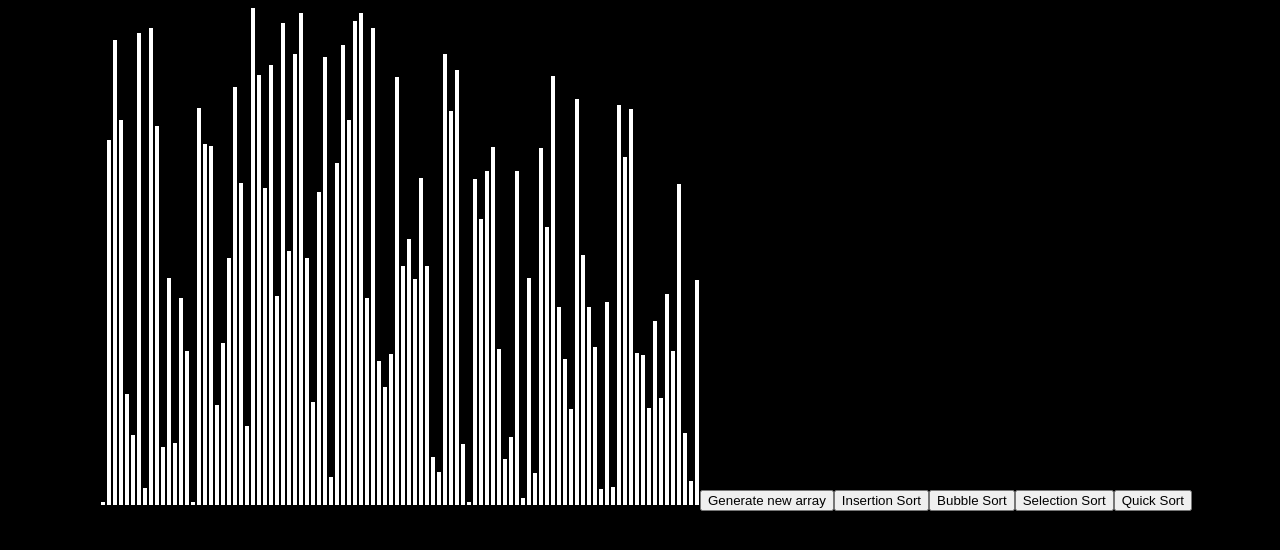
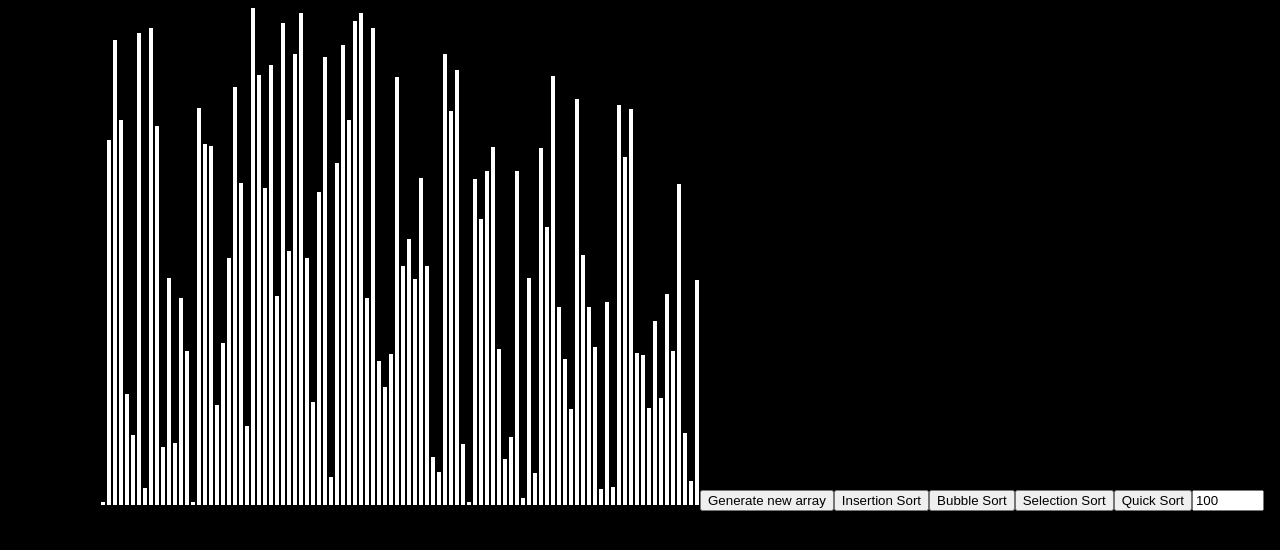
Before and after one commit to NicolasPCouts/sorting-visualizer, a React (Create React App) app: page / in a window 1280 px wide. Shown: the top 550 px of the page. Built offline with nearby package versions, Linux system fonts and the light colour scheme.

Commit message:
new input to set the number of items to sort on the array

```diff
--- a/src/SortingVisualizer/SortingVisualizer.jsx
+++ b/src/SortingVisualizer/SortingVisualizer.jsx
@@ -14,10 +14,10 @@ export default class SortingVisualizer extends React.Component{
 
     constructor(props){
         super(props);
-
         this.state = {
             arrayToSort: [],
-            prevChanged: []
+            prevChanged: [],
+            numberOfItems: 100
         };
     }
 
@@ -29,7 +29,7 @@ export default class SortingVisualizer extends React.Component{
     resetArray(){
         const arrayToSort = [];
         const prevChanged = [];
-        for (let i = 0; i < 100; i++) {
+        for (let i = 0; i < this.state.numberOfItems; i++) {
             arrayToSort.push(this.RandomIntBetweenRange(5, 1000));
         }
         this.setState({ arrayToSort, prevChanged });
@@ -90,7 +90,7 @@ export default class SortingVisualizer extends React.Component{
         let sortedArrayAnim = SelectionSort(this.state.arrayToSort);
         let arrayToSort = this.state.arrayToSort;
         let prevChanged = this.state.prevChanged;
-        console.log(sortedArrayAnim);
+
         //loop through all the animations
         for (let index = 0; index < sortedArrayAnim.length; index++) {
             const [i,j, swap] = sortedArrayAnim[index];
@@ -116,6 +116,12 @@ export default class SortingVisualizer extends React.Component{
         }
     }
 
+    handleOnChange(event){
+        console.log(event.target.value);
+        this.setState({numberOfItems : event.target.value})
+
+    }
+
     getColor(index){
 
         let prevChanged = this.state.prevChanged;
@@ -131,11 +137,12 @@ export default class SortingVisualizer extends React.Component{
         else{
             return NORMAL_COLOR;
         }
+
     }
+
 
     render() {
         const {arrayToSort} = this.state;
-
         return (
             <div className="main-div">
                 {arrayToSort.map((value, idx) => (
@@ -149,6 +156,7 @@ export default class SortingVisualizer extends React.Component{
                 <button onClick={() => this.SortArray(BubbleSort)}>Bubble Sort</button>
                 <button onClick={() => this.selectionSort()}>Selection Sort</button>
                 <button onClick={() => this.SortArray(GetQuickSortAnimation)}>Quick Sort</button>
+                <input type="number" min="5" max="1500" onChange={() => this.handleOnChange} value={this.state.numberOfItems}/>
             </ div>
         );
     }
```
